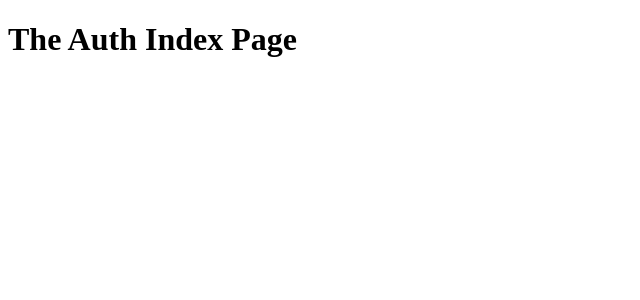
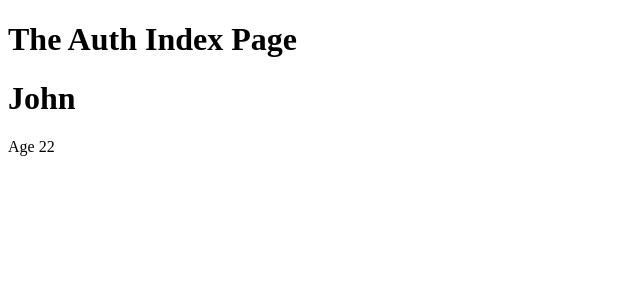
Before and after one commit to CristianPeralta/basic-next-app, a Next.js app: page /auth in a window 1280 px wide. Shown: the top 300 px of the page, without its empty margins (0-640 px from the left). Built offline with nearby package versions, Linux system fonts and the light colour scheme.

Commit message:
use User copmponent

```diff
--- a/components/User.js
+++ b/components/User.js
@@ -3,7 +3,8 @@ import React from 'react';
 const user = (props) => {
     return (
         <dib>
-
+            <h1>{props.name}</h1>
+            <p>Age {props.age}</p>
         </dib>
     );
 };
--- a/pages/auth/index.js
+++ b/pages/auth/index.js
@@ -1,8 +1,10 @@
 import React from 'react';
+import User from '../../components/User';
 
 const authPage = () => (
     <div>
         <h1>The Auth Index Page</h1>
+        <User name="John" age="22" />
     </div>
 );
 
```
